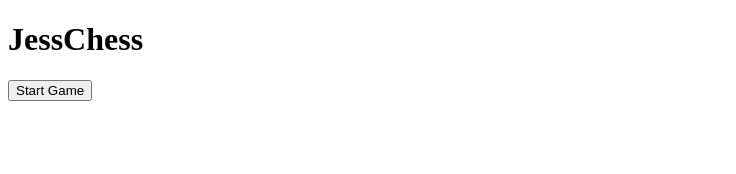
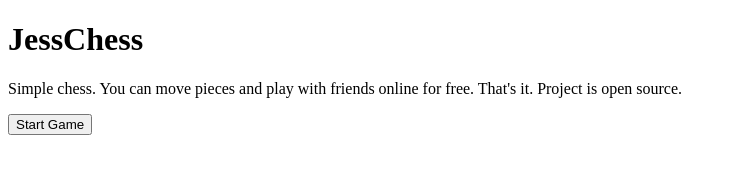
Before and after one commit to komunre/JessChess, a website: page views/index.html in a window 1280 px wide. Shown: the whole page, without its empty margins (0-736 px from the left). Drawn offline with Linux system fonts and the light colour scheme; files that its build step writes are made by us from their sources.

Commit message:
Simple description

```diff
--- a/views/index.html
+++ b/views/index.html
@@ -7,6 +7,7 @@
     </head>
     <body>
         <h1>JessChess</h1>
+        <p>Simple chess. You can move pieces and play with friends online for free. That's it. Project is open source.</p>
         <button class="centered" onclick="startGame()">Start Game</button>
     </body>
 </html>
```
